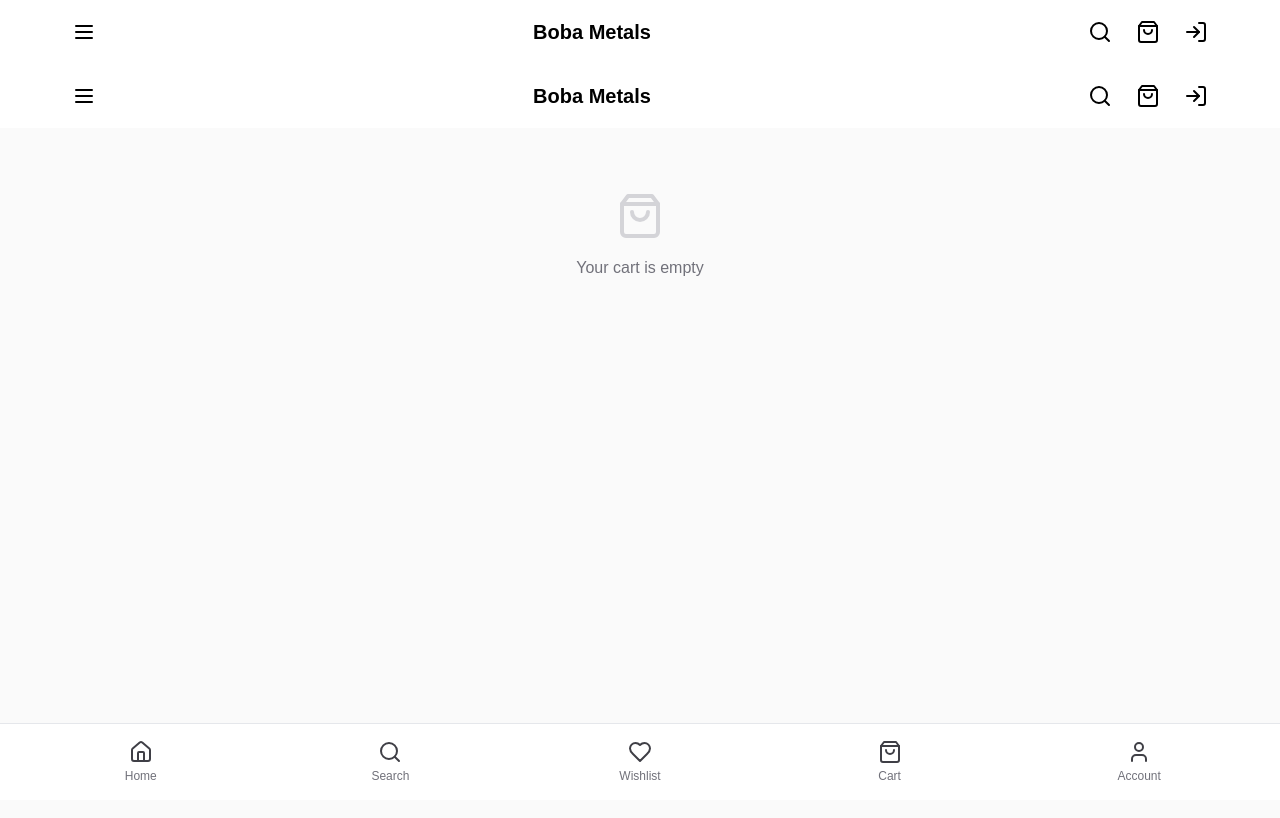
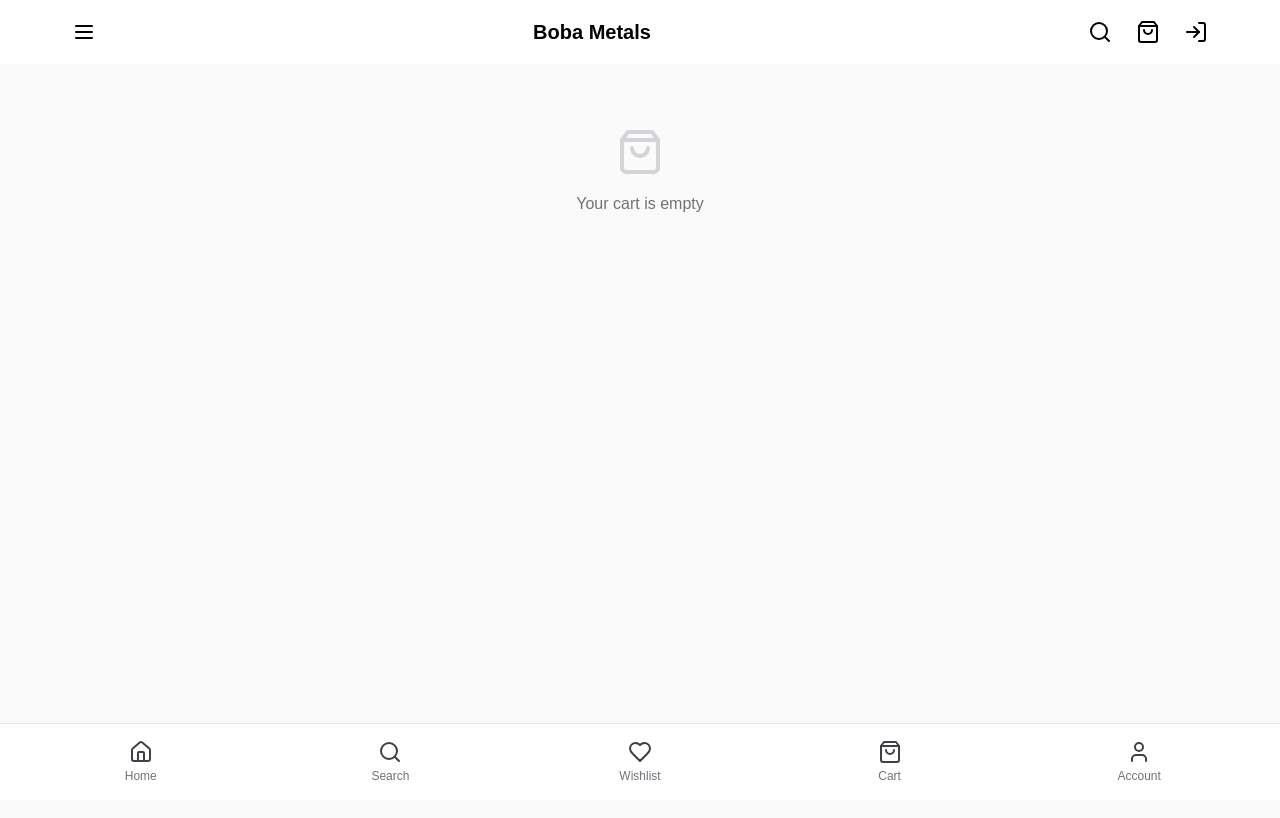
Before and after one commit to 356Adhil/bm-ecom, a Next.js app: page /cart in a window 1280 px wide. Shown: the top 818 px of the page. Built offline with nearby package versions, Linux system fonts and the light colour scheme.

Commit message:
updated cart

```diff
--- a/app/cart/page.js
+++ b/app/cart/page.js
@@ -1,35 +1,17 @@
 // app/cart/page.js
 "use client";
-import { useState } from "react";
-import { Navigation } from "../components/layout/Navigation";
-import { AuthModal } from "../components/layout/AuthModal";
-import { SearchOverlay } from "../components/search/SearchOverlay";
 import { useStore } from "../lib/store";
 import { motion } from "framer-motion";
 import Image from "next/image";
 import { Minus, Plus, X, ShoppingBag } from "lucide-react";
-import { Header } from "../components/layout/Header";
 
 export default function CartPage() {
-  const [showLogin, setShowLogin] = useState(false);
-  const [showSearch, setShowSearch] = useState(false);
   const { cart, addToCart, removeFromCart } = useStore();
 
   const total = cart.reduce((sum, item) => sum + item.price * item.quantity, 0);
 
   return (
     <div className="min-h-screen bg-zinc-50">
-      {/* Modals */}
-      <AuthModal isOpen={showLogin} onClose={() => setShowLogin(false)} />
-      <SearchOverlay isOpen={showSearch} onClose={() => setShowSearch(false)} />
-
-      {/* Header */}
-      <Header
-        onLoginClick={() => setShowLogin(true)}
-        onSearchClick={() => setShowSearch(true)}
-        cartCount={cart.length}
-      />
-
       <main className="p-4 max-w-4xl mx-auto pb-24">
         {cart.length === 0 ? (
           <div className="text-center py-12">
@@ -92,11 +74,6 @@ export default function CartPage() {
           </div>
         )}
       </main>
-
-      <Navigation
-        onSearchClick={() => setShowSearch(true)}
-        onAccountClick={() => setShowLogin(true)}
-      />
     </div>
   );
 }
```
Also changed, not shown: app/wishlist/page.js (deleted).
